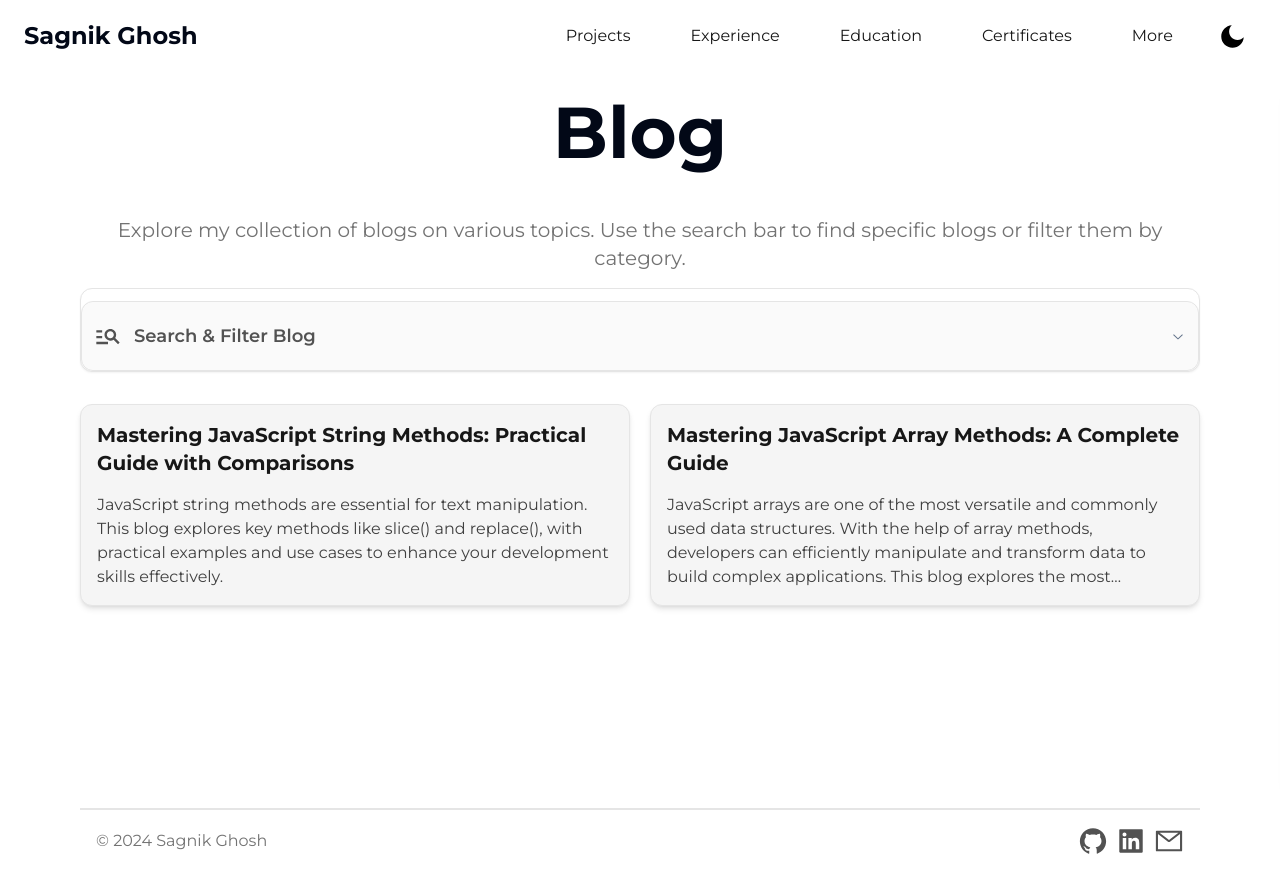
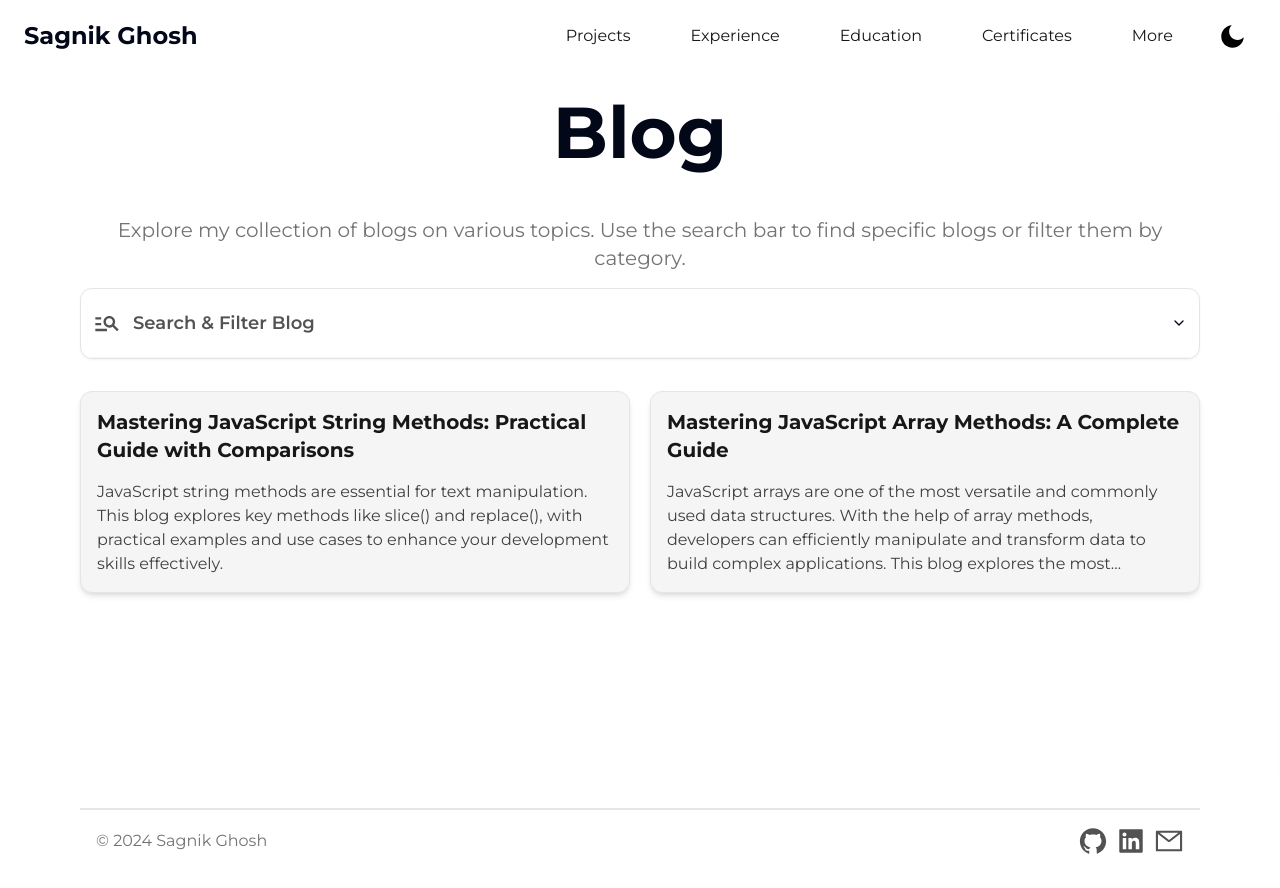
Before and after one commit to sagnikghosh1999/portfolio-next, a Next.js app: page /blogs in a window 1280 px wide. Built offline with nearby package versions, Linux system fonts and the light colour scheme.

Commit message:
Fix accordion styling issue

```diff
--- a/src/actions/scrollToSection.ts
+++ b/src/actions/scrollToSection.ts
@@ -1,3 +1,5 @@
+import { NAVBAR_HEIGHT } from "@/constants/navbar";
+
 /**
  * Allows the user to scroll to a specific section of the page.
  *
@@ -9,7 +11,7 @@
   );
   if (element) {
     window.scrollTo({
-      top: element.offsetTop,
+      top: element.offsetTop - (NAVBAR_HEIGHT * 4 + 8),
       behavior: "smooth",
     });
   }
--- a/src/app/(site)/components/ProjectSection.tsx
+++ b/src/app/(site)/components/ProjectSection.tsx
@@ -1,10 +1,11 @@
+import Link from "next/link";
+
 import ProjectItem from "@/components/MaterialItems/ProjectItem";
 import HeadingTwo from "@/components/Text/HeadingTwo";
 import SlideUp from "@/components/UI/Slideup";
 import { Button } from "@/components/shadcn/ui/button";
 import { PROJECTS_PAGE } from "@/constants/pages";
 import ProjectDatabaseKeys from "@/database/Projects/ProjectDatabaseKeys";
-import Link from "next/link";
 
 /**
  * Project section listing the projects I have worked on.
@@ -30,8 +31,8 @@
     <section id="projects" className="home-section-wrapper">
       <HeadingTwo title="Projects" />
 
-      <div className="flex flex-col space-y-14 md:space-y-20 mt-6 md:mt-14">
-        {displayedProjects.map((slug, idx) => (
+      <div className="flex flex-col space-y-8 md:space-y-12 mt-6 md:mt-14">
+        {displayedProjects.map((slug) => (
           <div key={slug}>
             <SlideUp offset="-150px 0px -150px 0px">
               <ProjectItem projectKey={slug} />
--- a/src/components/Filters/FilterSection.tsx
+++ b/src/components/Filters/FilterSection.tsx
@@ -121,19 +121,7 @@
   return (
     <>
       <Accordion type="single" collapsible>
-        <AccordionItem
-          value="item-1"
-          className="
-            py-1 px-3 mt-3
-            rounded-xl
-            border
-            md:border-neutral-200 md:dark:border-neutral-800
-            hover:border-neutral-300 dark:hover:border-neutral-700
-            bg-neutral-50 dark:bg-black
-            shadow-sm hover:shadow-md
-            transition-all duration-500 ease-in-out
-            "
-        >
+        <AccordionItem value="item-1">
           <AccordionTrigger>
             <div className="flex items-center space-x-3">
               <MdOutlineManageSearch
--- a/src/components/shadcn/ui/accordion.tsx
+++ b/src/components/shadcn/ui/accordion.tsx
@@ -2,7 +2,7 @@
 
 import * as React from "react";
 import * as AccordionPrimitive from "@radix-ui/react-accordion";
-import { ChevronDownIcon } from "@radix-ui/react-icons";
+import { ChevronDown } from "lucide-react";
 
 import { cn } from "@/lib/utils";
 
@@ -37,7 +37,7 @@
     className={cn(
       `
         py-1 px-3
-        border-b border-neutral-100 dark:border-neutral-800
+        border-b border-neutral-100 dark:border-neutral-900
         transition-all duration-500 ease-in-out`,
       className
     )}
@@ -54,13 +54,13 @@
     <AccordionPrimitive.Trigger
       ref={ref}
       className={cn(
-        "flex flex-1 items-center justify-between py-4 text-sm font-medium transition-all hover:underline [&[data-state=open]>svg]:rotate-180",
+        "flex flex-1 items-center justify-between py-4 font-medium transition-all hover:underline [&[data-state=open]>svg]:rotate-180",
         className
       )}
       {...props}
     >
       {children}
-      <ChevronDownIcon className="h-4 w-4 shrink-0 text-muted-foreground transition-transform duration-200" />
+      <ChevronDown className="h-4 w-4 shrink-0 transition-transform duration-200" />
     </AccordionPrimitive.Trigger>
   </AccordionPrimitive.Header>
 ));
@@ -72,7 +72,7 @@
 >(({ className, children, ...props }, ref) => (
   <AccordionPrimitive.Content
     ref={ref}
-    className="overflow-hidden text-sm data-[state=closed]:animate-accordion-up data-[state=open]:animate-accordion-down"
+    className="overflow-hidden text-sm transition-all data-[state=closed]:animate-accordion-up data-[state=open]:animate-accordion-down"
     {...props}
   >
     <div className={cn("pb-4 pt-0", className)}>{children}</div>
```
